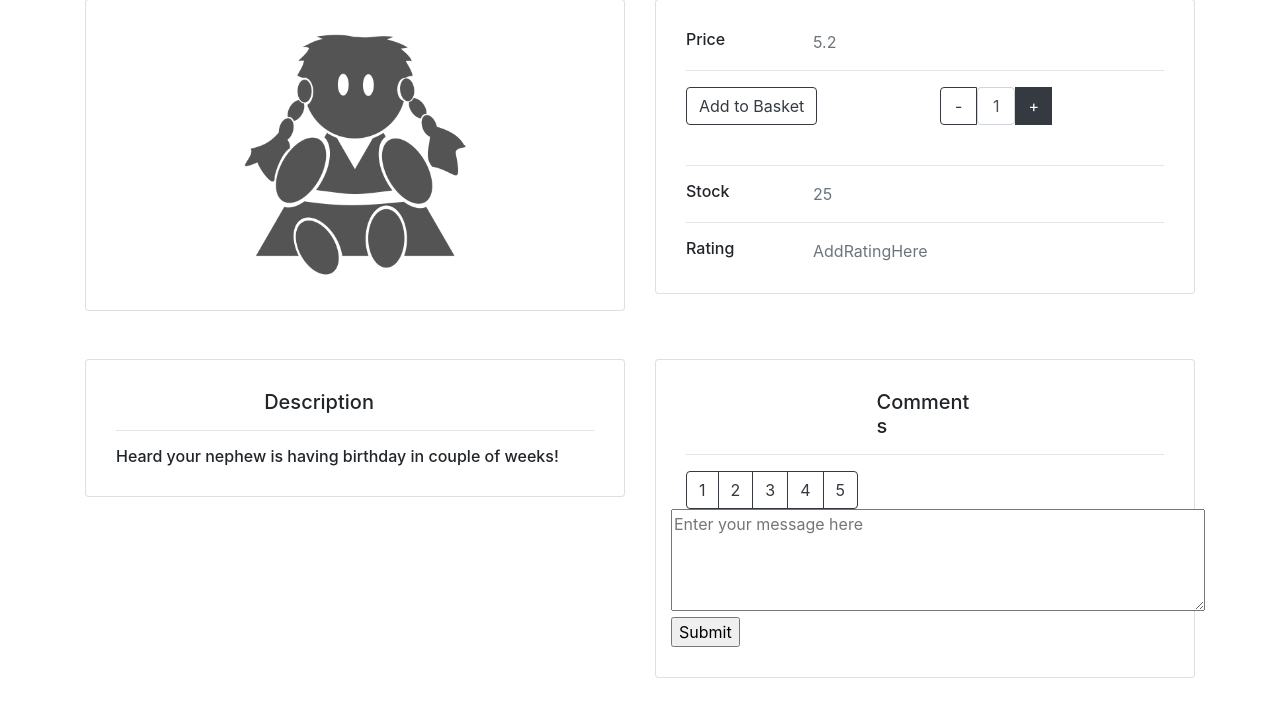
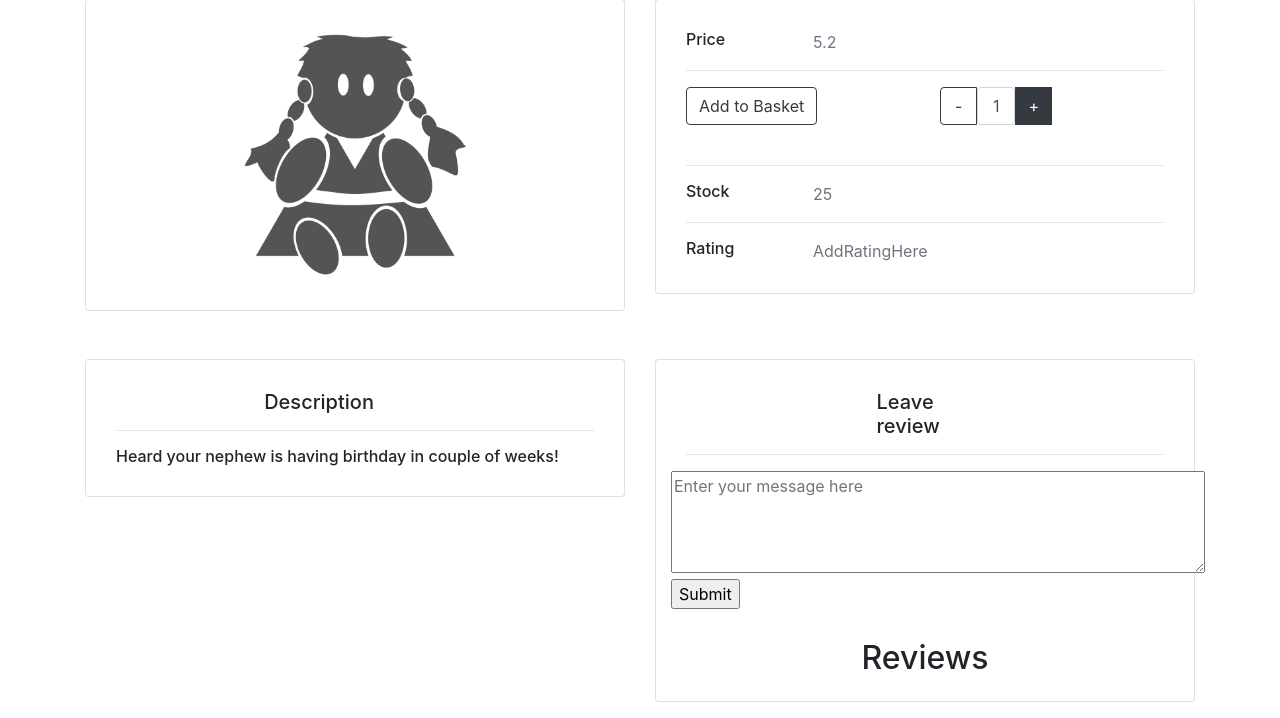
Before and after one commit to mmalmi1/piWASTE, a Flask app: page /product/4 in a window 1280 px wide. Shown: the part 186-904 px from the top of the page. Before the commit the page ends 864 px from the top, so only its background shows below. Run offline with Flask 2, Linux system fonts and the light colour scheme; data comes from the database, SQL or seed files in the repository; some libraries are stand-ins or nearby versions.

Commit message:
Made reviews visible on product page

```diff
--- a/app/schema.sql
+++ b/app/schema.sql
@@ -67,6 +67,5 @@ INSERT INTO users (username, password, access_level, name, email) VALUES ('admin
 INSERT INTO users (username, password, access_level, name, email, phone, address) VALUES
                   ('jaksu', '1234', 1, 'Jakke Jäyhä', 'jakkej@mail.com', '322', 'Tie 1');
 
-
 INSERT INTO reviews (text, user_id, product_id) VALUES ('Test review', 1, 1);
 INSERT INTO reviews (text, user_id, product_id) VALUES ('Another test review', 2, 1);
--- a/app/templates/product.html
+++ b/app/templates/product.html
@@ -107,29 +107,28 @@
               <div class="card-body">
                   <div class="row">
                       <div class="col-sm-3 mx-auto">
-                          <h5 class="mb-0">Comments</h5>
+                          <h5 class="mb-0">Leave review</h5>
                       </div>
                   </div>
                   <hr>
                   <div class="row">
                     <div class="col mx-auto">
-                      <div class="btn-toolbar mb-0" role="toolbar" aria-label="Toolbar with button groups">
-                        <div class="btn-group mr-2" role="group" aria-label="First group">
-                          <button type="button" class="btn btn-outline-dark">1</button>
-                          <button type="button" class="btn btn-outline-dark">2</button>
-                          <button type="button" class="btn btn-outline-dark">3</button>
-                          <button type="button" class="btn btn-outline-dark">4</button>
-                          <button type="button" class="btn btn-outline-dark">5</button>
-                        </div>
-                      </div>
                     </div>
                    </div>
                    <div class="row">
                     <form action="/product/{{ product_id }}/submit_review" method="post">
                       <textarea placeholder="Enter your message here" name="message" cols="50" rows="4"></textarea>
                       <input type="submit" value="Submit">
-                   </div>
+                    </div>
                </div>
+               <h2>Reviews</h2>
+                <ul>
+                  {% for review in reviews %}
+                    <li>
+                      <p>{{ review["text"] }}</p>
+                    </li>
+                  {% endfor %}
+                </ul>
             </div>
         </div>
   </div>
--- a/app/views/product.py
+++ b/app/views/product.py
@@ -20,9 +20,24 @@ def product(product_id=None):
     command = f'SELECT * FROM products WHERE product_id = {product_id}'
     prod = db.get_from_db(command)
     prod = prod.fetchall()[0]
+
+    command = f'SELECT * FROM reviews WHERE product_id = {product_id}'
+    reviews = db.get_from_db(command)
+    reviews = reviews.fetchall()
+
+    num_of_reviews = 0
+
+    print("num of rews",len(reviews))
+
+    for review in reviews:
+        print(review["text"], "from user", review["user_id"])
+        num_of_reviews += 1
+
+
+
     resp = make_response(render_template('product.html', product_id=prod["product_id"], name=prod["name"],
                                         price=prod["price"], description=prod["description"],
-                                        image=prod["image"], stock=prod["stock"]))
+                                        image=prod["image"], stock=prod["stock"], reviews=reviews))
     return resp
 
 @mod.route('/product/<int:product_id>/submit_review', methods=['POST'])
```
